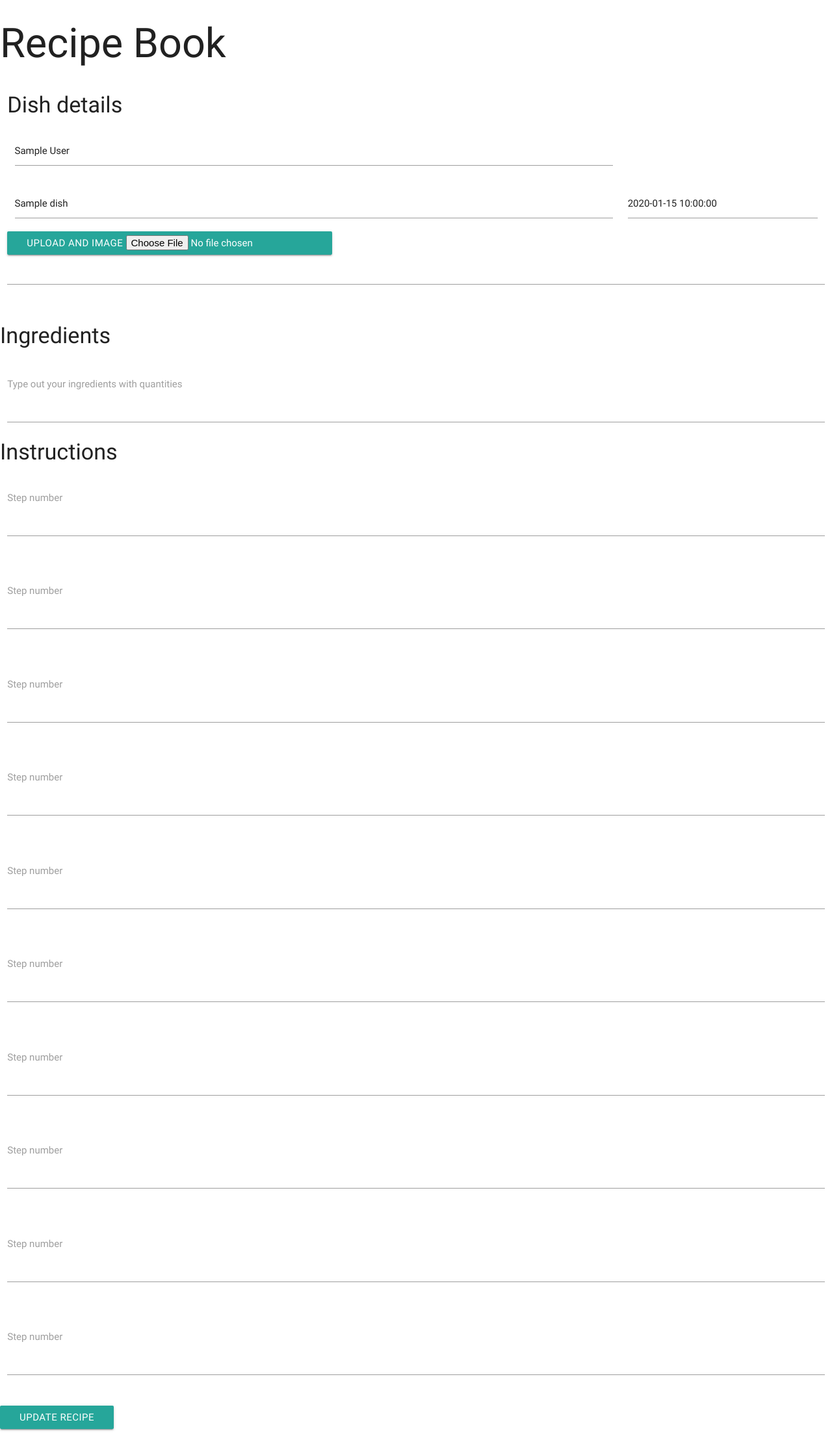
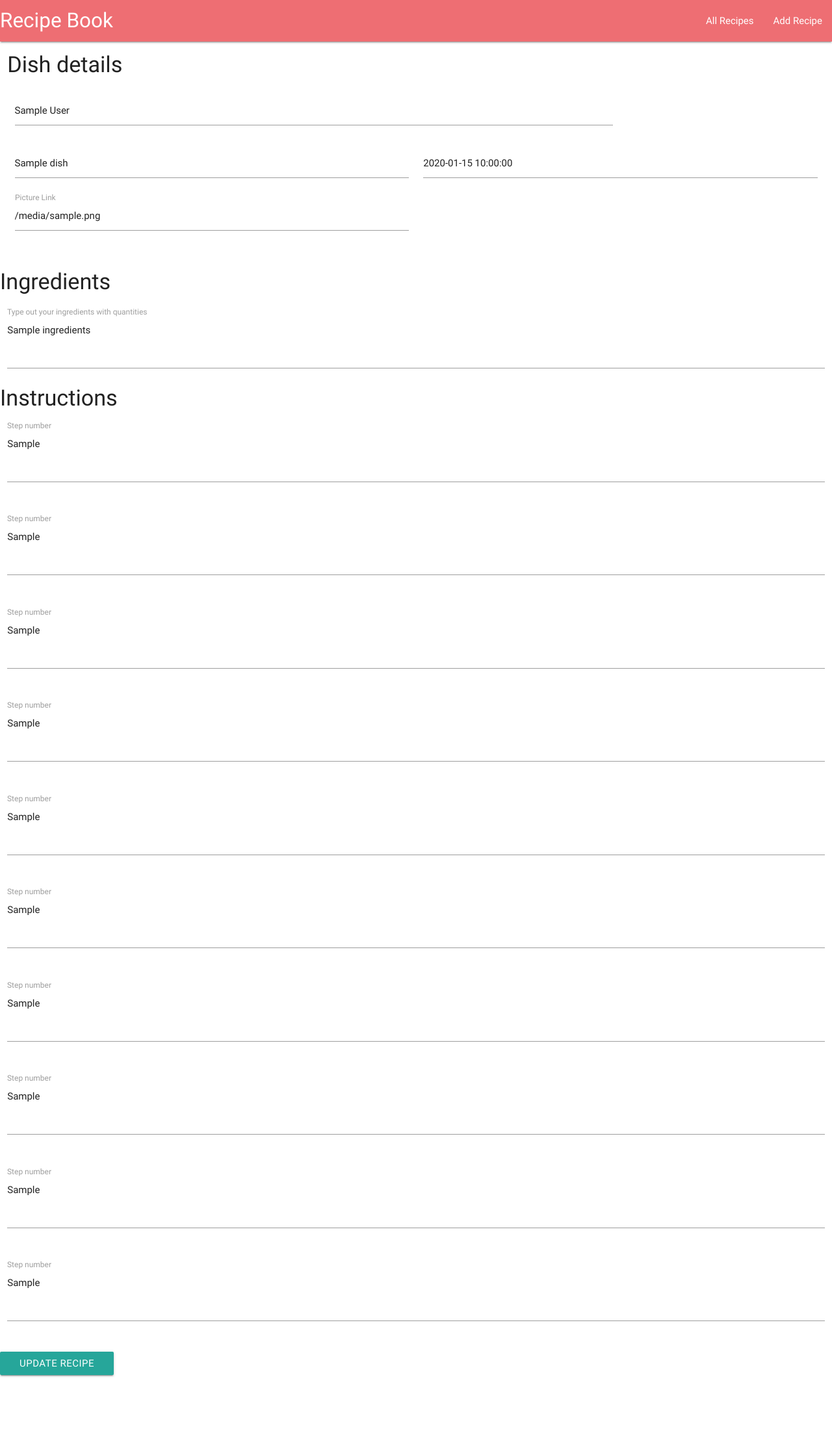
Before and after one commit to harryphelps2/recipe-hp, a Flask app: template templates/edit_recipe.html in a window 1280 px wide. Shown: the whole page at 65% size. After the commit the page ends 2119 px from the top, so only its background shows below. Run offline with Flask 2, Linux system fonts and the light colour scheme; the template is opened without the code that fills it: most values are stand-ins (such as "Sample title", 1, 10 or a date in 2020); some libraries are stand-ins or nearby versions.

Commit message:
Edit and delete tasks.

```diff
--- a/app.py
+++ b/app.py
@@ -4,70 +4,32 @@ from flask_pymongo import PyMongo
 from bson import ObjectId
 from werkzeug.utils import secure_filename
 
-UPLOAD_FOLDER = '/static/img'
-ALLOWED_EXTENSIONS = set(['txt', 'pdf', 'png', 'jpg', 'jpeg', 'gif'])
-SECRET_KEY = 'my super secret key'.encode('utf8')
-
 app = Flask(__name__)
-app.config['UPLOAD_FOLDER'] = UPLOAD_FOLDER
-app.secret_key = SECRET_KEY
 app.config["MONGO_DBNAME"] = 'recipe_db'
 app.config["MONGO_URI"] = 'mongodb://admin:roastbe3f@ds113482.mlab.com:13482/recipe_db'
 
 mongo = PyMongo(app)
 
-@app.route('/', methods=['GET', 'POST'])
-def index():
-    if request.method == "POST":
-        username = request.form["username"]
-        return redirect(username)
-    return render_template("index.html")
+@app.route('/')
+def get_recipes():
+    return render_template("list_recipes.html",
+    recipes=mongo.db.recipes.find())
 
-@app.route('/<username>')
-def get_recipes(username):
-    return render_template("list_recipes.html",
-    recipes=mongo.db.recipes.find(), username=username)
-
-@app.route('/<username>/<oid>')
-def cook_recipe(username, oid):
+@app.route('/<oid>')
+def cook_recipe(oid):
     return render_template("cook_recipe.html",
-    recipe=mongo.db.recipes.find({"_id": ObjectId(oid)}), username=username)
-
-@app.route('/steps/<oid>')
-def cook_recipe_fullscreen(oid):
-    return render_template("recipe_steps.html",
     recipe=mongo.db.recipes.find({"_id": ObjectId(oid)}))
 
-@app.route('/<username>/add_recipe')
-def add_recipe(username):
-    return render_template("add_recipe.html", username=username)
-
-def allowed_file(filename):
-    return '.' in filename and \
-           filename.rsplit('.', 1)[1].lower() in ALLOWED_EXTENSIONS
+@app.route('/add_recipe')
+def add_recipe():
+    return render_template("add_recipe.html")
 
 @app.route('/insert_recipe', methods=['POST','GET'])
 def insert_recipe():
     new_recipe = request.form.to_dict()
-    print(new_recipe)
-    username = new_recipe["author"]
-    print(new_recipe["picture"])
-    # if 'file' not in request.files:
-    #     flash('No file part')
-    #     return redirect(request.url)
-    # file = request.files['file']
-    # # if user does not select file, browser also
-    # # submit an empty part without filename
-    # if file.filename == '':
-    #     flash('No selected file')
-    #     return redirect(request.url)
-    # if file and allowed_file(file.filename):
-    #     filename = secure_filename(file.filename)
-    #     file.save(os.path.join(app.config['UPLOAD_FOLDER'], filename))
     recipes =  mongo.db.recipes
-    print(username)
     recipes.insert_one(new_recipe)
-    return redirect(username)
+    return redirect(url_for('get_recipes'))
 
 @app.route('/edit_recipe/<recipe_id>', methods=['POST','GET'])
 def edit_recipe(recipe_id):
@@ -79,11 +41,13 @@ def update_recipe(recipe_id):
     print(request.form)
     recipes = mongo.db.recipes
     the_recipe =  mongo.db.recipes.find_one({"_id": ObjectId(recipe_id)})
-    username = the_recipe['author']
+    username = request.form['author']
     recipes.update( {'_id': ObjectId(recipe_id)},
     {
         'dish':request.form['dish'],
+        'author':username,
         'cooking_time':request.form['cooking_time'],
+        'picture' : request.form['picture'],
         'ingredients': request.form['ingredients'],
         'step_1':request.form['step_1'],
         'step_2':request.form['step_2'],
@@ -96,7 +60,7 @@ def update_recipe(recipe_id):
         'step_9':request.form['step_9'],
         'step_10':request.form['step_10']
     })
-    return redirect(url_for('cook_recipe', username=username, oid=recipe_id ))
+    return redirect(url_for('cook_recipe', oid=recipe_id ))
 
 
 @app.route('/delete_recipe/<recipe_id>')
--- a/templates/base.html
+++ b/templates/base.html
@@ -10,7 +10,15 @@
         <link rel="stylesheet" href="{{url_for('static', filename='css/style.css')}}" type="text/css" />
     </head>
     <body>
-        <h1>Recipe Book</h1>
+        <nav>
+            <div class="nav-wrapper">
+                <a href="/" class="brand-logo">Recipe Book</a>
+                <ul id="nav-mobile" class="right hide-on-med-and-down">
+                <li><a href="{{ url_for('get_recipes') }}">All Recipes</a></li>
+                <li><a href="{{ url_for('add_recipe') }}">Add Recipe</a></li>
+                </ul>
+            </div>
+        </nav>
         {% block content %}
         {% endblock %}
         <script src="https://cdnjs.cloudflare.com/ajax/libs/jquery/3.2.1/jquery.min.js"></script>
--- a/templates/cook_recipe.html
+++ b/templates/cook_recipe.html
@@ -2,7 +2,7 @@
 {% block content %}
 {% for recipe in recipe %}
     <div>
-        <img class="responsive-img" src="/static/img/{{ recipe.picture }}">
+        <img class="responsive-img" src="{{ recipe.picture }}">
         <h2>{{ recipe.dish }}</h2>
     </div>
     <div>
@@ -50,7 +50,7 @@
     </div>
     <div>
         <a class="waves-effect waves-light btn" href="{{ url_for('edit_recipe', recipe_id=recipe._id) }}">Edit</a>
-        <a class="waves-effect waves-light btn">Delete</a>
+        <a class="waves-effect waves-light btn" href="{{ url_for('delete_recipe', recipe_id=recipe._id) }}">Delete</a>
     </div>
 {% endfor %}
 {% endblock %}
--- a/templates/edit_recipe.html
+++ b/templates/edit_recipe.html
@@ -6,88 +6,83 @@
         <div class="input-field col s9">
             <input placeholder="author" id="author" type="text" name="author" value="{{ recipe.author }}">
         </div>
-        <div class="input-field col s9">
+        <div class="input-field col s6">
             <input placeholder="Dish name" id="dish" name="dish" type="text" value="{{ recipe.dish }}">
         </div>
-        <div class="input-field col s3">
+        <div class="input-field col s6">
             <input placeholder="Cooking time in minutes" id="cooking_time" name="cooking_time" type="text" value="{{ recipe.cooking_time }}">
         </div>
         <div class="row">
-        <div class="btn">
-            <span>Upload and Image</span>
-            <input type="file" name="picture">
-        </div>
-        <div class="file-path-wrapper">
-            <input class="file-path validate picture" type="text">
-        </div>
-    </div>
-        <div class="file-field input-field">
+            <div class="input-field col s6">
+                <input id="picture_link" type="text" class="validate" name="picture" value="{{ recipe.picture }}">
+                <label class="active" for="picture_link">Picture Link</label>
+            </div>
         </div>
         </div>
             <h4>Ingredients</h4>
             <div class="row">
             <div class="input-field col s12">
-                <textarea id="ingredients" name="ingredients" class="materialize-textarea" value="{{ recipe.ingredients }}"></textarea>
+                <textarea id="ingredients" name="ingredients" class="materialize-textarea">{{ recipe.ingredients }}</textarea>
                 <label for="textarea1">Type out your ingredients with quantities</label>
             </div>
             <h4>Instructions</h4>
             <div class="row">
                 <div class="input-field col s12">
-                    <textarea id="step_1" name="step_1" class="materialize-textarea" value="{{ recipe.step_1 }}"></textarea>
+                    <textarea id="step_1" name="step_1" class="materialize-textarea">{{ recipe.step_1 }}</textarea>
                     <label for="textarea1">Step number </label>
                 </div>
             </div>
             <div class="row">
                 <div class="input-field col s12">
-                    <textarea id="step_2" name="step_2" class="materialize-textarea" value="{{ recipe.step_2 }}"></textarea>
+                    <textarea id="step_2" name="step_2" class="materialize-textarea">{{ recipe.step_2 }}</textarea>
                     <label for="textarea1">Step number </label>
                 </div>
             </div>
             <div class="row">
                 <div class="input-field col s12">
-                    <textarea id="step_3" name="step_3" class="materialize-textarea" value="{{ recipe.step_3 }}"></textarea>
+                    <textarea id="step_3" name="step_3" class="materialize-textarea">{{ recipe.step_3 }}</textarea>
                     <label for="textarea1">Step number </label>
                 </div>
             </div>
             <div class="row">
                 <div class="input-field col s12">
-                    <textarea id="step_4" name="step_4" class="materialize-textarea" value="{{ recipe.step_4 }}"></textarea>
+                    <textarea id="step_4" name="step_4" class="materialize-textarea">{{ recipe.step_4 }}</textarea>
                     <label for="textarea1">Step number </label>
                 </div>
             </div>
             <div class="row">
                 <div class="input-field col s12">
-                    <textarea id="step_5" name="step_5" class="materialize-textarea" value="{{ recipe.step_5 }}"></textarea>
+                    <textarea id="step_5" name="step_5" class="materialize-textarea">{{ recipe.step_5 }}</textarea>
                     <label for="textarea1">Step number </label>
                 </div>
             </div>
             <div class="row">
                     <div class="input-field col s12">
-                        <textarea id="step_6" name="step_6" class="materialize-textarea" value="{{ recipe.step_6 }}"></textarea>
+                        <textarea id="step_6" name="step_6" class="materialize-textarea">{{ recipe.step_6 }}</textarea>
                         <label for="textarea1">Step number </label>
                     </div>
                 </div>
                 <div class="row">
                     <div class="input-field col s12">
-                        <textarea id="step_7" name="step_7" class="materialize-textarea" value="{{ recipe.step_7 }}"></textarea>
+                        <textarea id="step_7" name="step_7" class="materialize-textarea">{{ recipe.step_7 }}</textarea>
                         <label for="textarea1">Step number </label>
                     </div>
                 </div>
                 <div class="row">
                     <div class="input-field col s12">
-                        <textarea id="step_8" name="step_8" class="materialize-textarea" value="{{ recipe.step_8 }}"></textarea>
+                        <textarea id="step_8" name="step_8" class="materialize-textarea">{{ recipe.step_8 }}</textarea>
                         <label for="textarea1">Step number </label>
                     </div>
                 </div>
                 <div class="row">
                     <div class="input-field col s12">
-                        <textarea id="step_9" name="step_9" class="materialize-textarea" value="{{ recipe.step_9 }}"></textarea>
+                        <textarea id="step_9" name="step_9" class="materialize-textarea">{{ recipe.step_9 }}</textarea>
                         <label for="textarea1">Step number </label>
                     </div>
                 </div>
                 <div class="row">
                     <div class="input-field col s12">
-                        <textarea id="step_10" name="step_10" class="materialize-textarea" value="{{ recipe.step_10 }}"></textarea>
+                        <textarea id="step_10" name="step_10" class="materialize-textarea">{{ recipe.step_10 }}</textarea>
                         <label for="textarea1">Step number </label>
                     </div>
                 </div>
--- a/templates/list_recipes.html
+++ b/templates/list_recipes.html
@@ -5,14 +5,14 @@
             <div class="carousel-item amber white-text" href="#one!">
                 <h2>{{ recipe.dish }}</h2>
                 <p class="white-text">Number of upvotes: {{ recipe.number_of_upvotes }}</p>
-                <img class="responsive-img" src=/static/img/{{recipe.picture}}>
+                <img class="responsive-img" src='{{ recipe.picture }}'>
                 <div class="carousel-fixed-item center">
-                    <a class="btn waves-effect white grey-text darken-text-2" href="{{ username }}/{{ recipe._id}}">Let's cook {{ recipe.dish }}</a>
+                    <a class="btn waves-effect white grey-text darken-text-2" href="/{{ recipe._id}}">Let's cook {{ recipe.dish }}</a>
                 </div>
             </div>
         {% endfor %}
     </div>
     <div>
-        <a class="btn waves-effect white grey-text darken-text-2" href="{{ username }}/add_recipe">Add recipe</a>
+        <a class="btn waves-effect white grey-text darken-text-2" href="/add_recipe">Add recipe</a>
     </div>
 {% endblock %}
```
Also changed, not shown: templates/add_recipe.html (+5 -10 lines).
